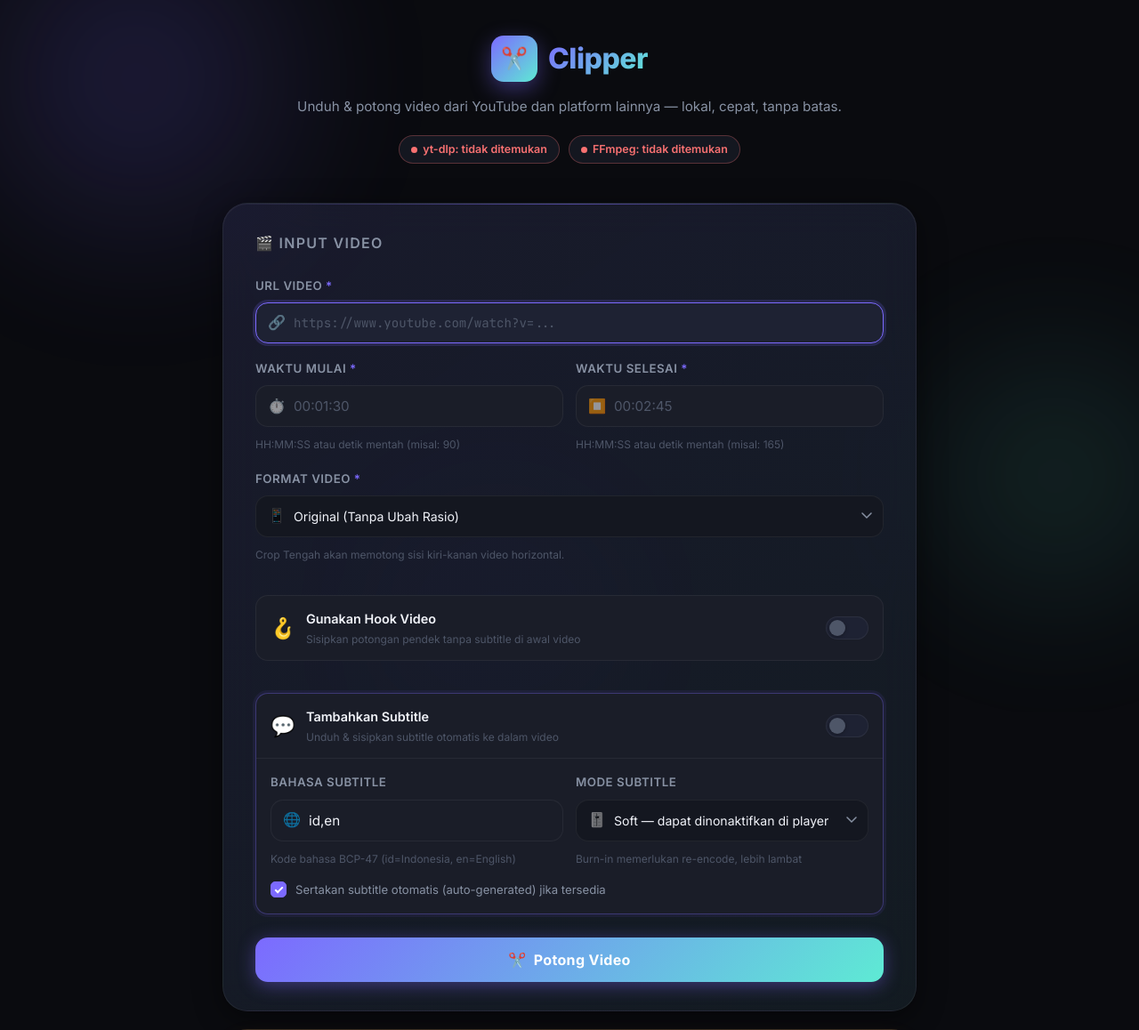
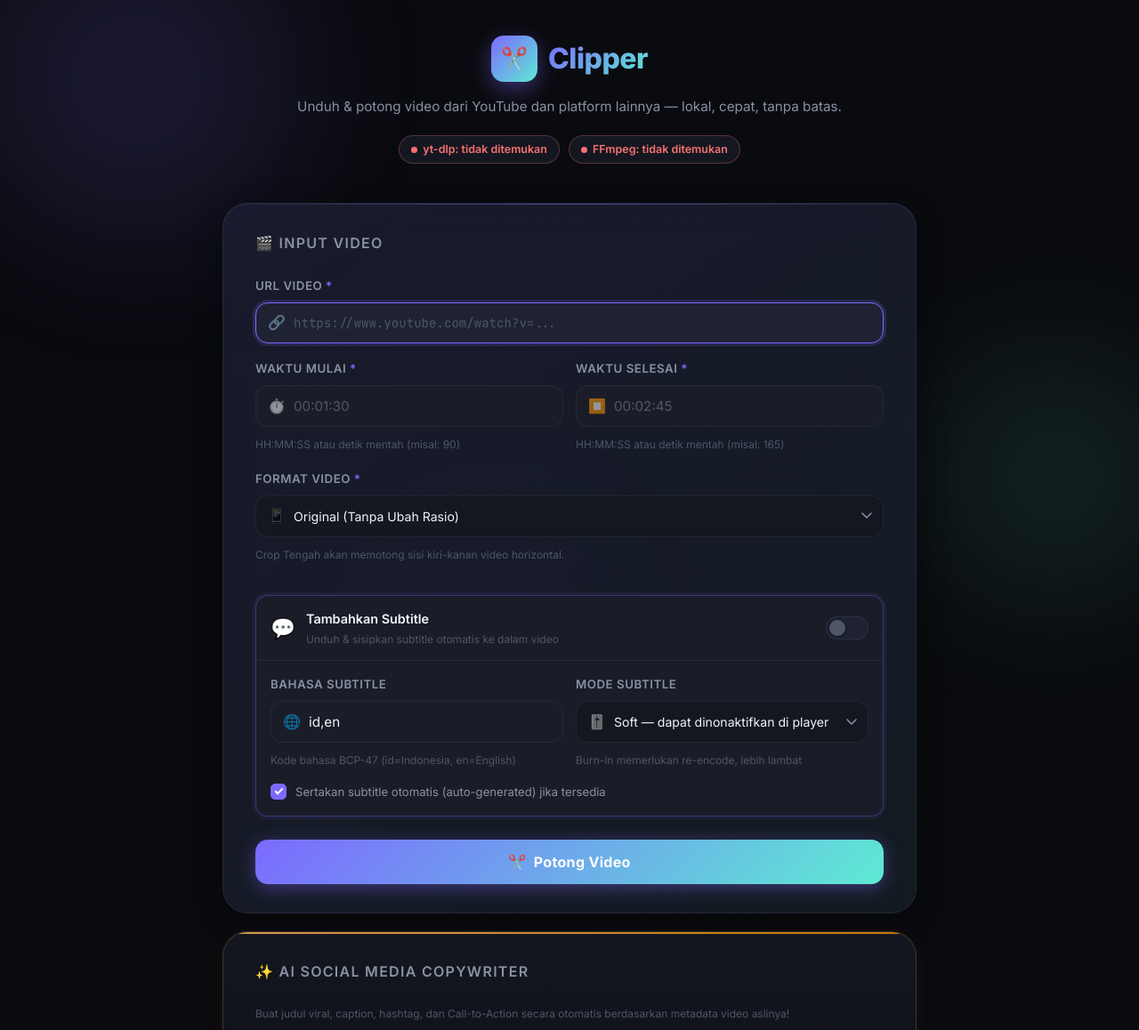
Before and after one commit to Iqbalaulia/clipper, a Flask app: page / in a window 1280 px wide. Shown: the top 1158 px of the page at 89% size. Run offline with Flask 3, Linux system fonts and the light colour scheme.

Commit message:
fix(hooks): delete hooks video

```diff
--- a/app.py
+++ b/app.py
@@ -73,15 +73,8 @@
     start = (data.get("start") or "").strip()
     end   = (data.get("end") or "").strip()
 
-    hook_enabled = bool(data.get("hook_enabled", False))
-    hook_start   = (data.get("hook_start") or "").strip()
-    hook_end     = (data.get("hook_end") or "").strip()
-
     if not url or not start or not end:
         return jsonify({"error": "URL, Waktu Mulai, dan Waktu Selesai wajib diisi."}), 400
-
-    if hook_enabled and (not hook_start or not hook_end):
-        return jsonify({"error": "Waktu Mulai dan Waktu Selesai Hook wajib diisi jika Hook diaktifkan."}), 400
     if not start:
         return jsonify({"error": "Waktu mulai tidak boleh kosong."}), 400
     if not end:
@@ -132,9 +125,6 @@
         sub_border_style=sub_border_style,
         sub_outline_width=sub_outline_width,
         sub_shadow=sub_shadow,
-        hook_enabled=hook_enabled,
-        hook_start=hook_start,
-        hook_end=hook_end,
     )
 
     return jsonify({"task_id": task_id})
@@ -223,27 +213,27 @@
 🏷️ **HASHTAGS:**
 (5-8 hashtag relevan)"""
 
-        # 3. Panggil Groq API (OpenAI Compatible)
-        # Menggunakan Llama 3 8B yang sangat cepat dan gratis
-        groq_url = "https://api.groq.com/openai/v1/chat/completions"
-        headers = {
-            "Authorization": f"Bearer {api_key}",
-            "Content-Type": "application/json"
-        }
+        # 3. Panggil Gemini API
+        gemini_url = (
+            f"https://generativelanguage.googleapis.com/v1beta/models/"
+            f"gemini-2.0-flash:generateContent?key={api_key}"
+        )
+        headers = {"Content-Type": "application/json"}
         payload = {
-            "model": "llama-3.1-8b-instant",
-            "messages": [{"role": "user", "content": prompt}]
+            "contents": [
+                {"parts": [{"text": prompt}]}
+            ]
         }
 
         try:
-            r = requests.post(groq_url, headers=headers, json=payload, timeout=30)
+            r = requests.post(gemini_url, headers=headers, json=payload, timeout=30)
             rd = r.json()
             if r.status_code == 200:
-                generated_text = rd["choices"][0]["message"]["content"]
+                generated_text = rd["candidates"][0]["content"]["parts"][0]["text"]
                 return jsonify({"copy": generated_text, "title": title})
             else:
                 err_msg = rd.get("error", {}).get("message", "Unknown error")
-                return jsonify({"error": f"Groq API Error: {err_msg}"}), 400
+                return jsonify({"error": f"Gemini API Error: {err_msg}"}), 400
         except Exception as e:
             return jsonify({"error": f"API Error: {str(e)}"}), 400
 
--- a/clipper.py
+++ b/clipper.py
@@ -190,9 +190,6 @@
     sub_border_style: str = "1",
     sub_outline_width: str = "2",
     sub_shadow: str = "1",
-    hook_enabled: bool = False,
-    hook_start: str = "0",
-    hook_end: str = "0",
 ):
     """
     Full pipeline: download → (download subtitles) → cut → (embed subtitles) → cleanup.
@@ -204,8 +201,6 @@
     output_filename  = f"clip_{task_id}.mp4"
     output_path      = os.path.join(output_dir, output_filename)
     temp_cut_path    = os.path.join(output_dir, f"_tmpcut_{task_id}.mp4")
-    temp_hook_path   = os.path.join(output_dir, f"_tmphook_{task_id}.mp4")
-    temp_main_path   = os.path.join(output_dir, f"_tmpmain_{task_id}.mp4")
 
     try:
         # ── Step 1: Download video (+ optionally subtitles) ─────────────────
@@ -325,7 +320,6 @@
 
         _run_ffmpeg(task_id, ffmpeg_cut_cmd, start=65, end=75, start_str=start, end_str=end)
 
-        # ── Step 4: Process Video (Format & Subtitles) ──────────────────────
         _update_task(task_id, status="processing", progress=76)
 
         needs_reencode = video_format != "original" or (subtitle_enabled and subtitle_type == "burn")
@@ -343,9 +337,9 @@
                     "-metadata:s:s:0", "language=" + subtitle_lang.split(",")[0].strip(),
                     output_path,
                 ]
-                _run_ffmpeg(task_id, ffmpeg_embed_cmd, start=76, end=98)
+                _run_ffmpeg(task_id, ffmpeg_embed_cmd, start=83, end=95)
             else:
-                # Nothing to do, just rename
+                # Nothing to do, just rename/move
                 import shutil
                 shutil.move(temp_cut_path, output_path)
         else:
@@ -401,51 +395,20 @@
 
             ffmpeg_cmd.extend([
                 "-c:v", "libx264", "-preset", "fast", "-crf", "22",
-                "-c:a", "aac" if hook_enabled else "copy",
+                "-c:a", "copy",
             ])
 
-            if has_sub_file and subtitle_type == "soft" and not hook_enabled:
+            if has_sub_file and subtitle_type == "soft":
                 ffmpeg_cmd.extend([
                     "-c:s", "mov_text",
                     "-metadata:s:s:0", "language=" + subtitle_lang.split(",")[0].strip(),
                 ])
 
-            ffmpeg_cmd.append(main_output_target)
-            _run_ffmpeg(task_id, ffmpeg_cmd, start=65 if hook_enabled else 50, end=85, start_str=start, end_str=end)
-
-        # ── Step 4.5: Combine Hook and Main Clip (if enabled) ────────────────
-        if hook_enabled:
-            _update_task(task_id, status="embedding", progress=85)
-            _append_log(task_id, "[🔄] Menggabungkan hook dengan klip utama (transisi fade)...")
-
-            # Hitung offset untuk transisi
-            try:
-                hook_start_val = _parse_seconds(hook_start)
-                hook_end_val = _parse_seconds(hook_end)
-                hook_duration = max(0, hook_end_val - hook_start_val)
-            except Exception:
-                hook_duration = 5
-
-            fade_duration = 0.5
-            offset = max(0.1, hook_duration - fade_duration)
-
-            concat_cmd = [
-                "ffmpeg", "-y",
-                "-i", temp_hook_path,
-                "-i", temp_main_path,
-                "-filter_complex",
-                f"[0:v][1:v]xfade=transition=fade:duration={fade_duration}:offset={offset}[v];"
-                f"[0:a][1:a]acrossfade=d={fade_duration}[a]",
-                "-map", "[v]",
-                "-map", "[a]",
-                "-c:v", "libx264", "-preset", "fast", "-crf", "22",
-                "-c:a", "aac",
-                output_path
-            ]
-            _run_ffmpeg(task_id, concat_cmd, start=85, end=99)
+            ffmpeg_cmd.append(output_path)
+            _run_ffmpeg(task_id, ffmpeg_cmd, start=50, end=85, start_str=start, end_str=end)
 
         # ── Step 5: Cleanup ──────────────────────────────────────────────────
-        for f in [downloaded_file, subtitle_file, shifted_sub_path, temp_hook_path, temp_main_path]:
+        for f in [downloaded_file, subtitle_file, shifted_sub_path]:
             if f and os.path.isfile(f):
                 try:
                     os.remove(f)
@@ -459,7 +422,7 @@
         _append_log(task_id, f"[ERR] Error: {exc}")
         _update_task(task_id, status="error", error=str(exc))
 
-        for f in [output_path, temp_cut_path, temp_hook_path, temp_main_path]:
+        for f in [output_path, temp_cut_path]:
             if f and os.path.isfile(f):
                 try:
                     os.remove(f)
@@ -530,9 +493,6 @@
     sub_border_style: str = "1",
     sub_outline_width: str = "2",
     sub_shadow: str = "1",
-    hook_enabled: bool = False,
-    hook_start: str = "0",
-    hook_end: str = "0",
 ):
     """Kick off the clip pipeline in a daemon thread."""
     t = threading.Thread(
@@ -542,8 +502,7 @@
               subtitle_auto, subtitle_position, sub_fontsize, sub_case,
               sub_bold, sub_italic, sub_underline, video_format,
               sub_primary_color, sub_outline_color, sub_back_color,
-              sub_back_alpha, sub_border_style, sub_outline_width, sub_shadow,
-              hook_enabled, hook_start, hook_end),
+              sub_back_alpha, sub_border_style, sub_outline_width, sub_shadow),
         daemon=True,
     )
     t.start()
--- a/static/app.js
+++ b/static/app.js
@@ -18,10 +18,7 @@
 const subFontsize     = $('sub-fontsize');
 const subCase         = $('sub-case');
 
-// Hook inputs
-const hookToggle      = $('hook-toggle');
-const hookStart       = $('hook-start');
-const hookEnd         = $('hook-end');
+
 const subBold         = $('sub-bold');
 const subItalic       = $('sub-italic');
 const subUnderline    = $('sub-underline');
@@ -102,20 +99,14 @@
   try {
     const subtitlePosition = document.querySelector('input[name="subtitle-position"]:checked')?.value || 'bottom';
 
-    // Check if hook is enabled, force burn-in for subtitles
     let finalSubType = subtitleType.value;
-    if (hookToggle.checked && subtitleToggle.checked) {
-      finalSubType = 'burn'; // Force burn-in if hook is used
-    }
 
     const res  = await fetch('/clip', {
       method:  'POST',
       headers: { 'Content-Type': 'application/json' },
       body:    JSON.stringify({
         url, start, end,
-        hook_enabled:      hookToggle.checked,
-        hook_start:        hookStart.value,
-        hook_end:          hookEnd.value,
+
         subtitle_enabled:  subtitleToggle.checked,
         subtitle_lang:     subtitleLang.value,
         subtitle_type:     finalSubType,
@@ -302,8 +293,7 @@
 
 formatTimeInput(startInput);
 formatTimeInput(endInput);
-formatTimeInput(hookStart);
-formatTimeInput(hookEnd);
+
 
 // ── Position & Style row: show only for burn-in ──────────────────────────
 function syncPositionRow() {
--- a/templates/index.html
+++ b/templates/index.html
@@ -111,45 +111,6 @@
             <span class="field-hint">Crop Tengah akan memotong sisi kiri-kanan video horizontal.</span>
           </div>
 
-          <!-- Hook Video Section -->
-          <div class="subtitle-section" style="margin-bottom: 18px;">
-            <div class="subtitle-toggle-row">
-              <div class="subtitle-toggle-info">
-                <span class="subtitle-icon">🪝</span>
-                <div>
-                  <p class="subtitle-title">Gunakan Hook Video</p>
-                  <p class="subtitle-desc">Sisipkan potongan pendek tanpa subtitle di awal video</p>
-                </div>
-              </div>
-              <label class="toggle-switch" for="hook-toggle">
-                <input type="checkbox" id="hook-toggle" />
-                <span class="toggle-track">
-                  <span class="toggle-thumb"></span>
-                </span>
-              </label>
-            </div>
-
-            <!-- Expanded options (shown when hook is ON) -->
-            <div class="subtitle-options" id="hook-options">
-              <div class="time-row" style="margin-top: 12px; margin-bottom: 4px;">
-                <div class="field">
-                  <label for="hook-start">Mulai Hook</label>
-                  <div class="input-wrap">
-                    <span class="input-icon">⏱️</span>
-                    <input id="hook-start" type="text" placeholder="00:00:00" pattern="[\d:.]*" />
-                  </div>
-                </div>
-                <div class="field">
-                  <label for="hook-end">Selesai Hook</label>
-                  <div class="input-wrap">
-                    <span class="input-icon">⏹️</span>
-                    <input id="hook-end" type="text" placeholder="00:00:05" pattern="[\d:.]*" />
-                  </div>
-                </div>
-              </div>
-              <p class="field-hint" style="color: var(--accent-warn);">⚠️ <b>Info:</b> Mode Subtitle akan otomatis dipaksa menjadi <b>Burn-in</b> pada klip utama untuk mencegah masalah sinkronisasi (subtitle di hook akan disembunyikan).</p>
-            </div>
-          </div>
 
           <!-- Subtitle Section -->
           <div class="subtitle-section">
```
